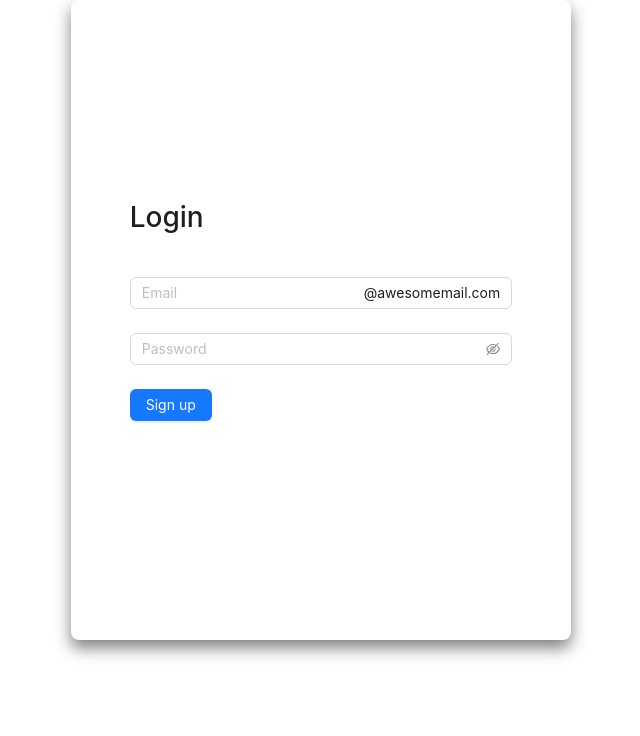
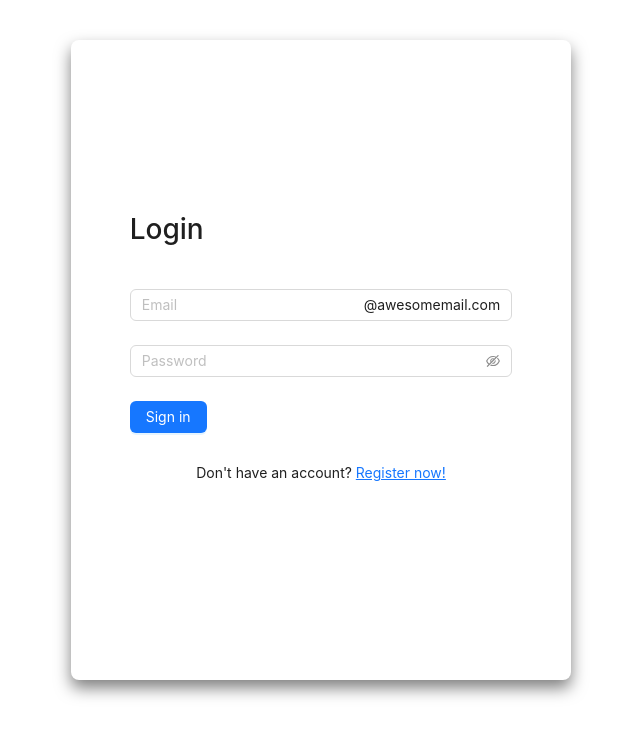
Before and after one commit to zeldacamila/hg0-emailClient-frontend, a React (Vite) app in the folder email-app/: page /login in a window 1280 px wide. Shown: the top 736 px of the page, without its empty margins (319-959 px from the left). Built offline with nearby package versions, Linux system fonts and the light colour scheme.

Commit message:
add register link to login form

```diff
--- a/email-app/src/components/Login/Login.css
+++ b/email-app/src/components/Login/Login.css
@@ -0,0 +1,7 @@
+.sign-up-link-container {
+  text-align: center;
+}
+
+.sign-up-link {
+  text-decoration: underline;
+}
--- a/email-app/src/components/Login/Login.tsx
+++ b/email-app/src/components/Login/Login.tsx
@@ -1,5 +1,7 @@
 import { Button, Form, Input } from 'antd';
+import { MailTwoTone } from '@ant-design/icons';
 import { Link } from 'react-router-dom';
+import './Login.css';
 
 const Login: React.FC = () => {
   const [form] = Form.useForm();
@@ -36,35 +38,24 @@ const Login: React.FC = () => {
               required: true,
               message: 'Please input your password!',
             },
-            () => ({
-              validator(_, value) {
-                if (
-                  value &&
-                  /^(?=.*[a-z])(?=.*[A-Z])(?=.*\d)(?=.*[\^$*.\[\]{}()?"!@#%&/\\,><':;|_~`]).{8,}$/.test(
-                    value,
-                  )
-                ) {
-                  return Promise.resolve();
-                }
-                return Promise.reject(
-                  new Error(
-                    'Password must contain a mix of upper and lowercase letters, numbers, and symbols, and be at least 8 characters.',
-                  ),
-                );
-              },
-            }),
           ]}
           hasFeedback
         >
           <Input.Password placeholder="Password" />
         </Form.Item>
-
         <Form.Item>
           <Button type="primary" htmlType="submit">
-            Sign up
+            Sign in
           </Button>
         </Form.Item>
-
+        <Form.Item>
+          <div className="sign-up-link-container">
+            Don't have an account?{' '}
+            <Link to="/signup" className="sign-up-link">
+              Register now!
+            </Link>
+          </div>
+        </Form.Item>
       </Form>
     </>
   );
--- a/email-app/src/pages/Login/Login.css
+++ b/email-app/src/pages/Login/Login.css
@@ -8,6 +8,7 @@
   width: 100%;
   max-width: 500px;
   margin: 0 auto;
+  margin-top: 40px;
   border-radius: 8px;
   box-shadow: 0px 8px 16px rgba(0, 0, 0, 0.5);
 }
```
Lines whose indentation alone changed are shown as unchanged.
